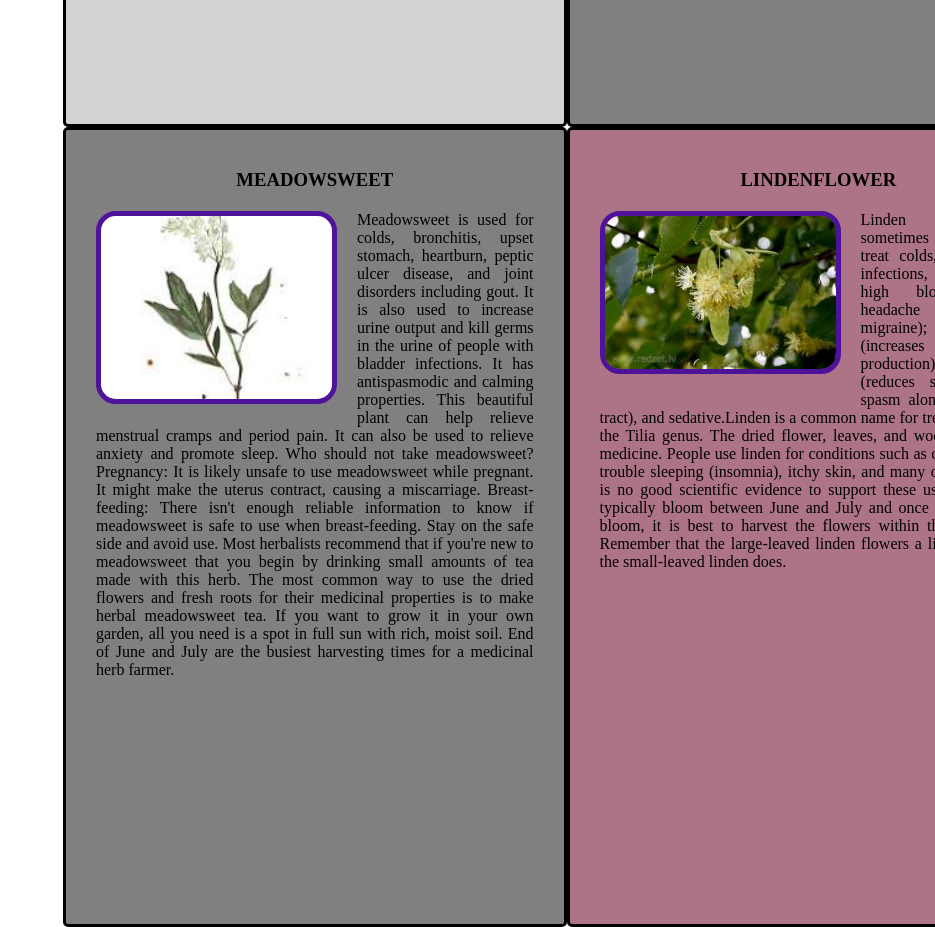
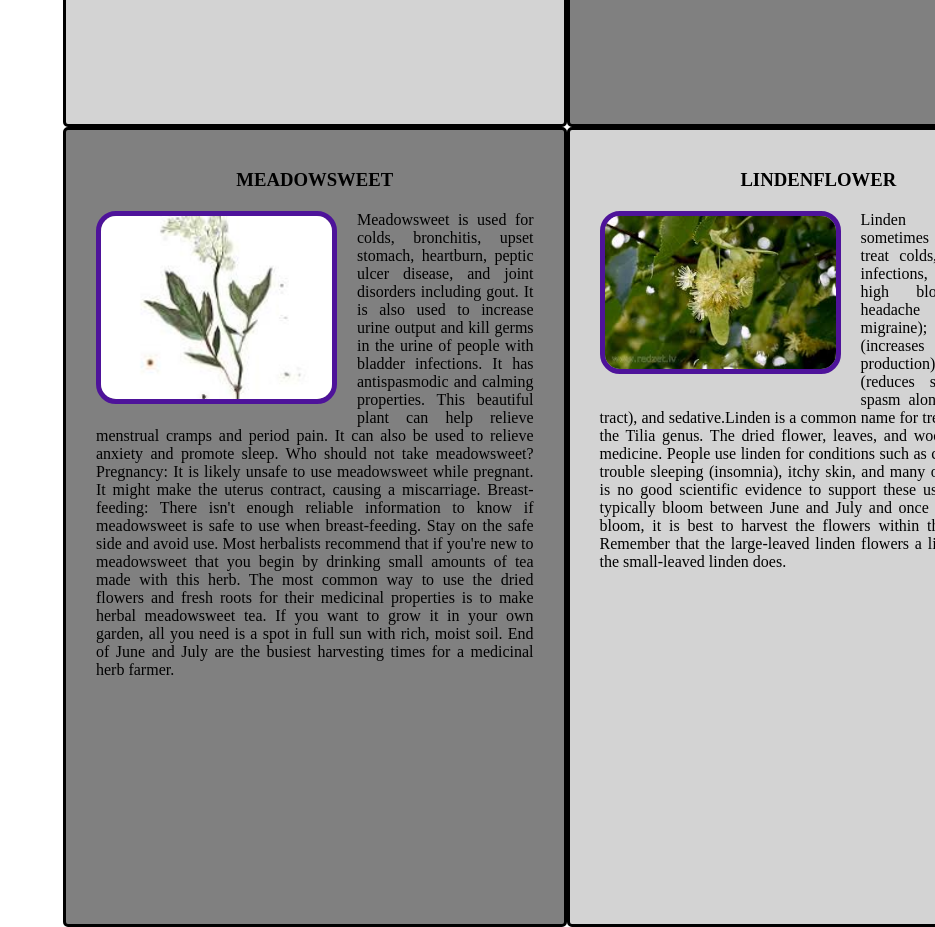
Before and after one commit to Boka-Krista/teas-for-health, a plain HTML site: page fever.html in a window 1280 px wide. Shown: the part 1500-2427 px from the top of the page, without its empty margins (345-1280 px from the left). Drawn offline with Linux system fonts and the light colour scheme.

Commit message:
Change background colour to last item in fever page

```diff
--- a/fever.html
+++ b/fever.html
@@ -158,7 +158,7 @@
                         End of June and July are the busiest harvesting times for a medicinal herb farmer.
                     </p>
                   </div>
-                  <div class="column" style="background-color:rgb(173, 116, 135); border: solid;  border-color:black; border-radius: 5px">
+                  <div class="column" style="background-color:lightgray; border: solid;  border-color:black; border-radius: 5px">
                     <h3>lindenflower</h3>
 
                     <img id="turmeric" src="assets/images/LINDEN-FLOWER.jpeg" alt="LINDEN-FLOWER" width="231px" srcset="" style="border:solid thick; border-color: rgb(78, 19, 154); border-radius: 20px;">
```
